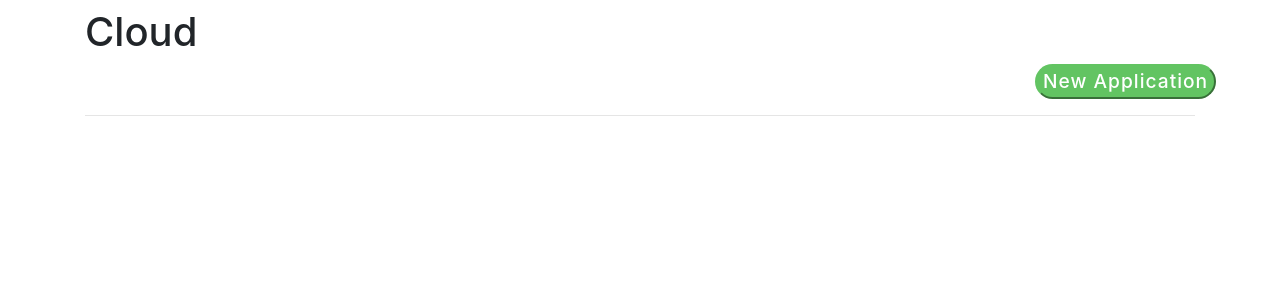
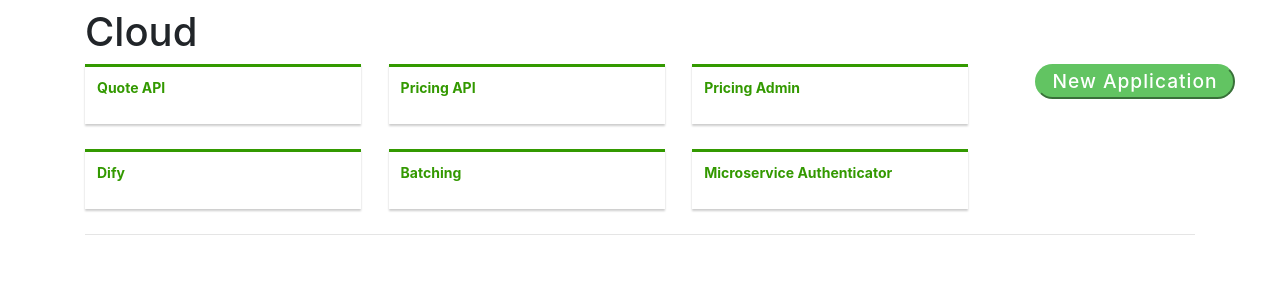
Before and after one commit to Adrian1707/cloud69, a Django app: page /stacks/ in a window 1280 px wide. Shown: the top 300 px of the page. Run offline with Django 3.2, Linux system fonts and the light colour scheme; data that the repository does not hold is empty; style sheets or scripts are compiled from the project's sources; some libraries are stand-ins or nearby versions.

Commit message:
add more styling

```diff
--- a/stacks/static/stacks/rails_stack.json
+++ b/stacks/static/stacks/rails_stack.json
@@ -417,10 +417,10 @@
                   "yum -y install git\n",
                   "cd /home/ec2-user\n",
                   "git clone {github_url}\n",
+                  "cd {app_name}\n",
                   "gem install bundler\n",
-                  "cd {app_name}\n",
-                  "mv /tmp/database.yml config\n"
                   "bundle install\n",
+                  "mv -f /tmp/database.yml config\n",
                   "# Kill the rails server if it is running to allow update\n",
                   "if pgrep ruby &> /dev/null ; then pkill -TERM ruby ; fi\n",
 
--- a/stacks/static/stacks/style.scss
+++ b/stacks/static/stacks/style.scss
@@ -1,10 +1,15 @@
 $cloud69-green: #62c462;
 $cloud69-red: #c33;
+$cloud69-dark-green: #390;
 
 .stack {
-  border-top: 2px solid $cloud69-green;
+  border-top: 3px solid $cloud69-dark-green;
   margin-right: 3%;
   width: 30%;
+  box-shadow: 0 2px 2px 0 rgba(0,0,0,0.2);
+  background: #fff;
+  padding: 10px 12px;
+  margin-bottom: 25px;
 }
 
 .stacks {
@@ -61,6 +66,12 @@ $cloud69-red: #c33;
   }
 }
 
+.stack-title {
+  font-size: 14px;
+  color: $cloud69-dark-green;
+  font-weight: 700;
+}
+
 .button {
   border-radius: 60px;
   font-weight: 500;
@@ -71,6 +82,7 @@ $cloud69-red: #c33;
   &--create {
     background-color: $cloud69-green;
     border-color: $cloud69-green;
+    width: 200px !important;
   }
 
   &--delete {
--- a/stacks/templates/stacks/index.html
+++ b/stacks/templates/stacks/index.html
@@ -16,12 +16,7 @@
             <div class="col-md-10 stacks">
               {% for stack in stacks %}
                 <div class="stack">
-                  <p>{{ stack.StackName }}</p>
-                  <form action="/stacks/delete" method="POST">
-                    {% csrf_token %}
-                    <input class="button button--delete" type="submit" value="Delete Stack">
-                    <input type="hidden" name="stack_name" value={{ stack.StackName}}>
-                  </form>
+                  <p class="stack-title">{{ stack.StackName }}</p>
                 </div>
               {% endfor %}
              </div>
--- a/stacks/views.py
+++ b/stacks/views.py
@@ -7,29 +7,29 @@ import boto3
 import pdb
 
 def index(request):
-    stacks = CloudFormationClient().get_stacks()
-    # stacks = {
-    #     "StackSummaries": [
-    #         {
-    #             "StackName": "Quote API",
-    #         },
-    #         {
-    #             "StackName": "Pricing API",
-    #         },
-    #         {
-    #             "StackName": "Pricing Admin",
-    #         },
-    #         {
-    #             "StackName": "Dify",
-    #         },
-    #         {
-    #             "StackName": "Batching",
-    #         },
-    #         {
-    #             "StackName": "Microservice Authenticator",
-    #         }
-    #     ]
-    # }
+    # stacks = CloudFormationClient().get_stacks()
+    stacks = {
+        "StackSummaries": [
+            {
+                "StackName": "Quote API",
+            },
+            {
+                "StackName": "Pricing API",
+            },
+            {
+                "StackName": "Pricing Admin",
+            },
+            {
+                "StackName": "Dify",
+            },
+            {
+                "StackName": "Batching",
+            },
+            {
+                "StackName": "Microservice Authenticator",
+            }
+        ]
+    }
     template = loader.get_template('stacks/index.html')
 
     html = template.render({'stacks': stacks["StackSummaries"] }, request)
```
